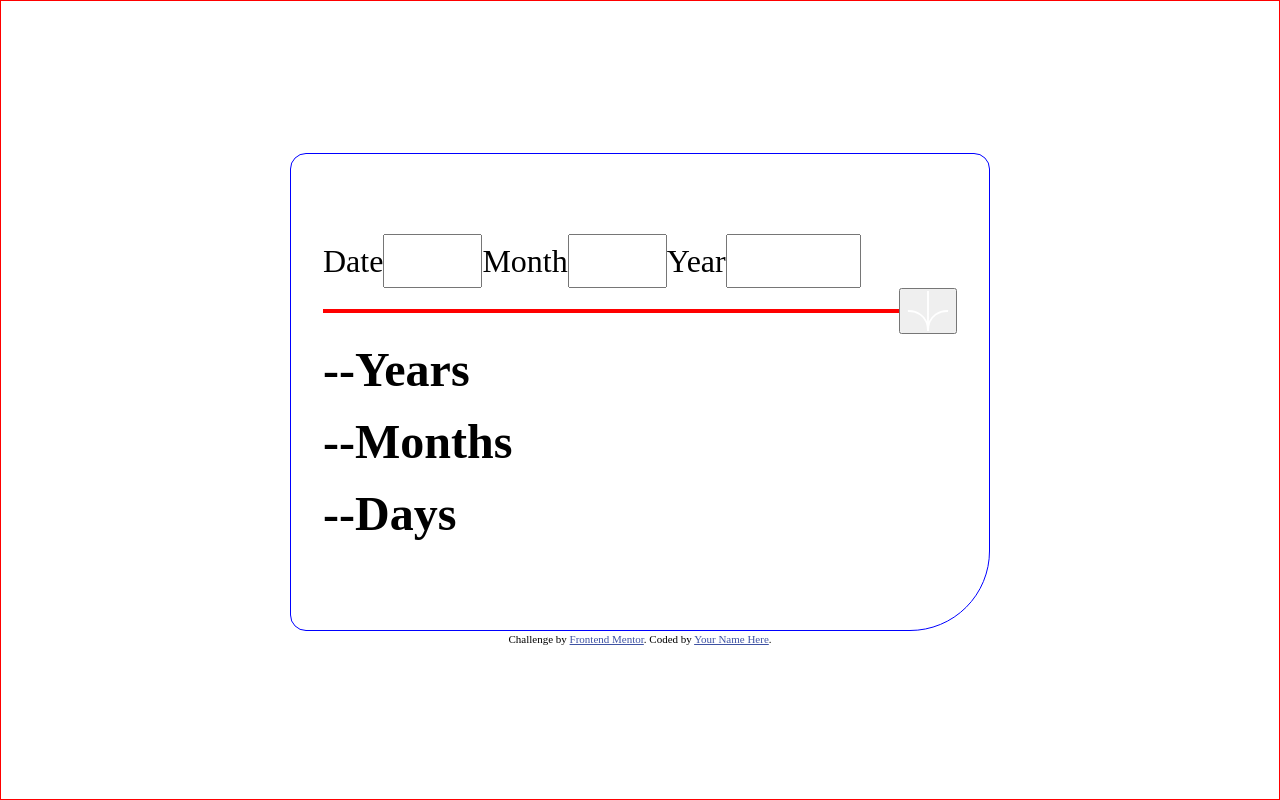
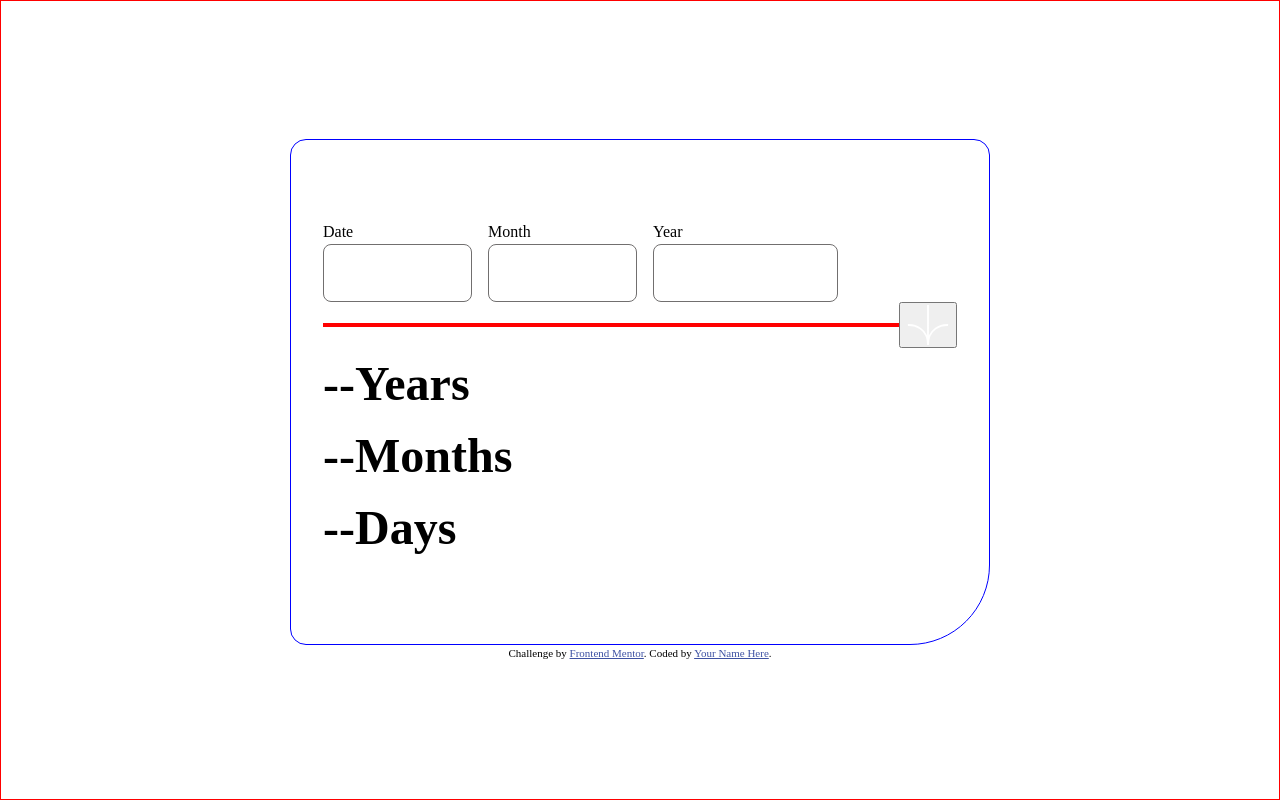
Before and after one commit to SerPet-eng/Age-Calculator-App, a React (Vite) app: page / in a window 1280 px wide. Built offline with nearby package versions, Linux system fonts and the light colour scheme.

Commit message:
Adding base style to the `input`🛠️🔣
 - This commit is for the Input.tsx and this considered as the "base" style of the input.
   * Changes will come

```diff
--- a/src/css/style.css
+++ b/src/css/style.css
@@ -84,8 +84,39 @@ body {
   padding: 5rem 2rem;
 }
 
+.poppins-bold {
+  font-family: "Poppins", sans-serif;
+  font-weight: 700;
+  font-style: normal;
+}
+
+.poppins-regular-italic {
+  font-family: "Poppins", sans-serif;
+  font-weight: 400;
+  font-style: italic;
+}
+
+.poppins-extrabold-italic {
+  font-family: "Poppins", sans-serif;
+  font-weight: 800;
+  font-style: italic;
+}
+
 .form {
   display: flex;
+  gap: 1rem;
+}
+.form .input {
+  display: flex;
+  flex-direction: column;
+  font-size: 1rem;
+}
+.form .input input {
+  border: 1px solid hsl(0, 1%, 44%);
+  border-radius: 0.5rem;
+  max-height: 3rem;
+  font-size: 2rem;
+  padding: 1.75rem;
 }
 
 .main_button {
--- a/src/scss/_input.scss
+++ b/src/scss/_input.scss
@@ -1,3 +1,18 @@
+@use './variables/variables.scss' as *;
+
 .form {
   display: flex;
+  gap: 1rem;
+  .input {
+    display: flex;
+    flex-direction: column;
+    font-size: 1rem;
+    input {
+      border: 1px solid $clrNeutral400;
+      border-radius: 0.5rem;
+      max-height: 3rem;
+      font-size: 2rem;
+      padding: 1.75rem;
+    }
+  }
 }
```
Also changed, not shown: 1 other file (tests, documents, lock files or other folders).
